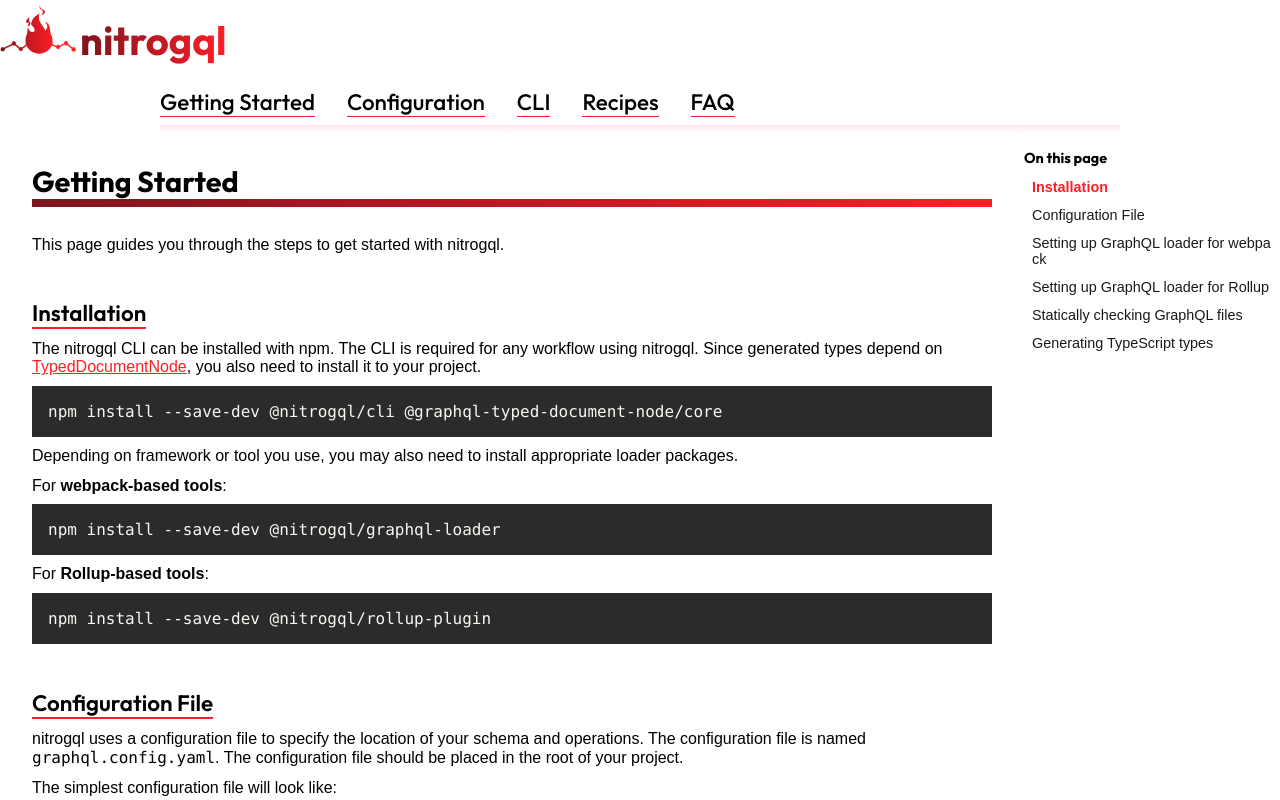
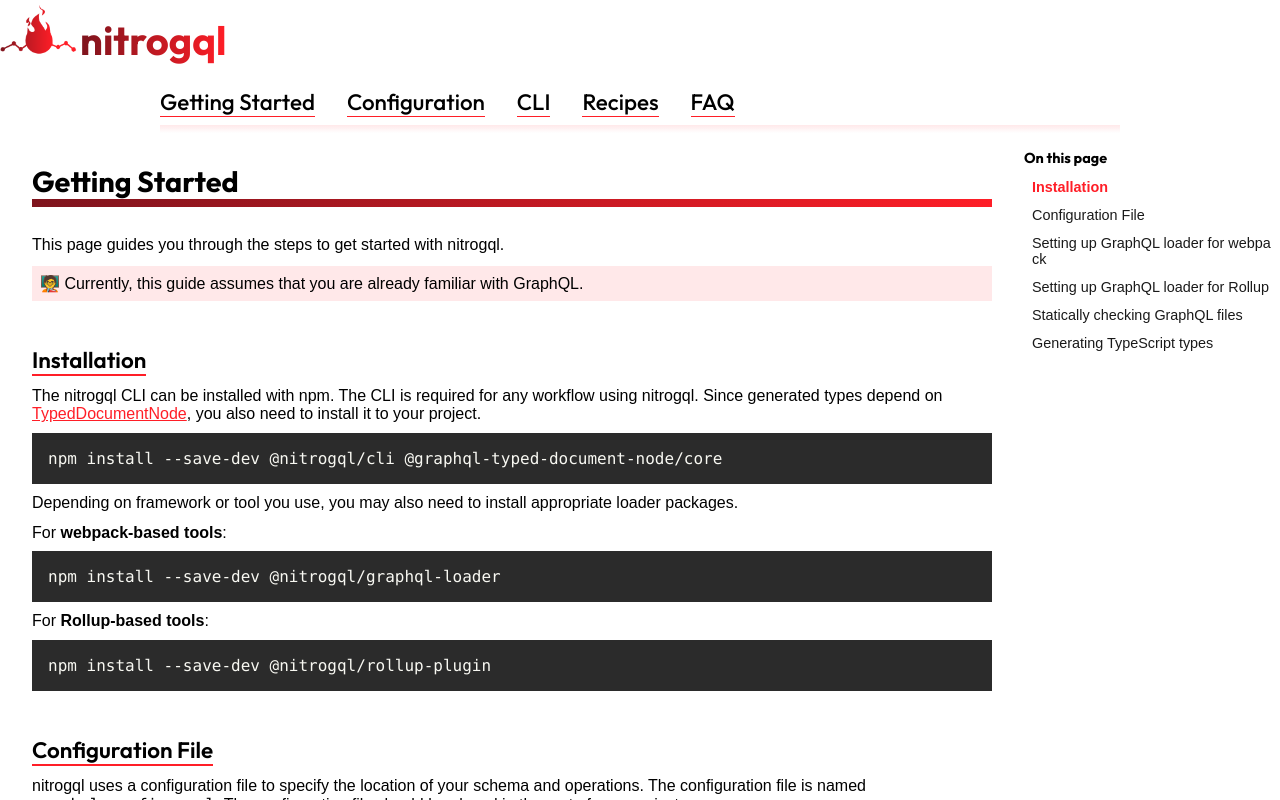
Before and after one commit to uhyo/nitrogql, a Next.js app in the folder website/: page /getting-started in a window 1280 px wide. Built offline with nearby package versions, Linux system fonts and the light colour scheme.

Commit message:
fix(website): some styling change

```diff
--- a/website/src/app/(docs)/_toc/Toc.css
+++ b/website/src/app/(docs)/_toc/Toc.css
@@ -1,6 +1,6 @@
 div.toc {
   display: grid;
-  grid-template-columns: 1fr 16rem;
+  grid-template-columns: 1fr var(--toc-width);
 }
 
 div.toc nav {
@@ -54,9 +54,6 @@ div.toc nav ul a:hover {
 }
 
 @media (width <= 1024px) {
-  div.toc {
-    display: block;
-  }
   div.toc nav {
     display: none;
   }
--- a/website/src/app/(docs)/getting-started/page.tsx
+++ b/website/src/app/(docs)/getting-started/page.tsx
@@ -14,6 +14,11 @@ export default function GettingStarted() {
         <p>
           This page guides you through the steps to get started with nitrogql.
         </p>
+
+        <Hint>
+          🧑‍🏫 Currently, this guide assumes that you are already familiar with
+          GraphQL.
+        </Hint>
 
         <h3 id="installation">Installation</h3>
         <p>
@@ -161,9 +166,8 @@ export default {
         <h3 id="generating-typescript-types">Generating TypeScript types</h3>
         <p>
           nitrogql generates one <code>.d.ts</code> file for schema, and one{" "}
-          <code>.d.graphql.ts</code>
-          for each operation file. <code>.d.graphql.ts</code> files are placed
-          next to operation files.
+          <code>.d.graphql.ts</code> for each operation file.{" "}
+          <code>.d.graphql.ts</code> files are placed next to operation files.
         </p>
         <Hint>
           💡 <b>Note</b>: <code>.d.graphql.ts</code> files are supported by
--- a/website/src/app/globals.css
+++ b/website/src/app/globals.css
@@ -17,14 +17,15 @@
     rgb(var(--nitrogql-red))
   );
 
-  --contents-width: min(95vw - 16rem, 1200px);
+  --toc-width: 16rem;
+  --contents-width: min(95vw - var(--toc-width), 1200px);
 
   color-scheme: light dark;
 }
 
 @media (width <= 1024px) {
   :root {
-    --contents-width: 95vw;
+    --toc-width: 0em;
   }
 }
 
@@ -69,8 +70,11 @@ body {
   font-family: sans-serif;
 }
 
+.toc {
+  flex: 1 0 auto;
+}
+
 main {
-  flex: 1 0 auto;
   max-width: var(--contents-width);
   margin-inline: auto;
 }
```
